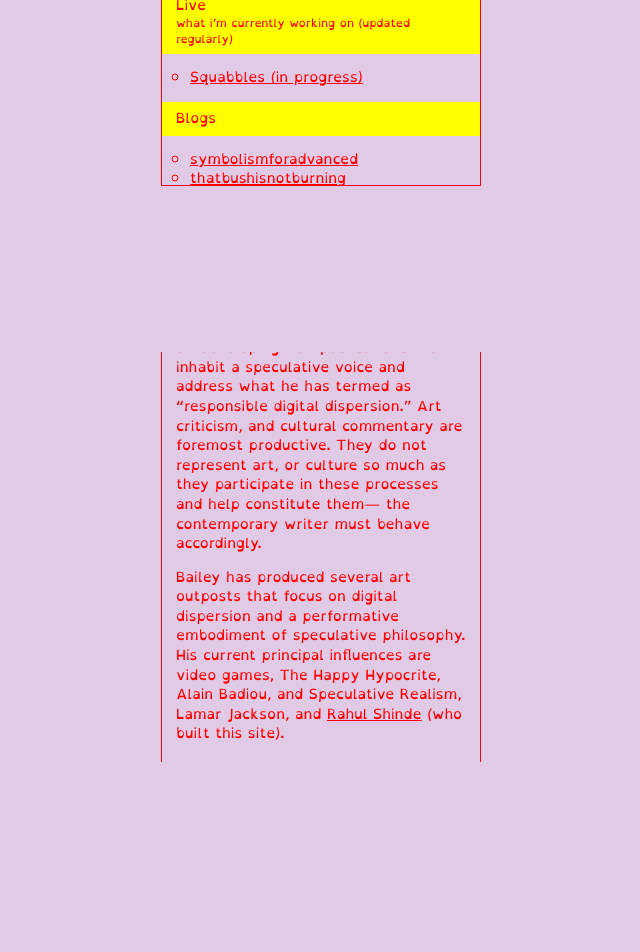
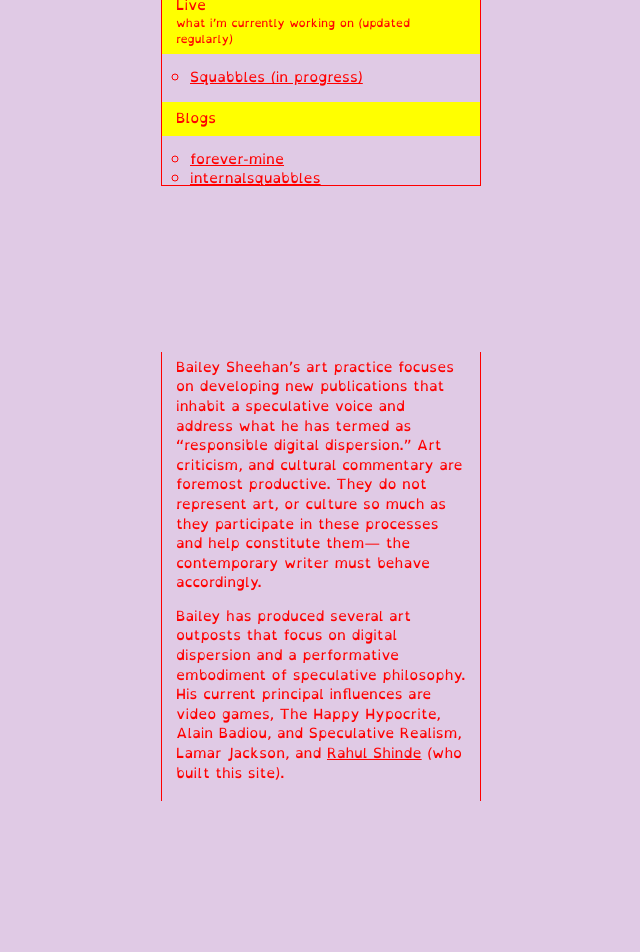
Before and after one commit to rahulshinde/bailey_site, a Jekyll site: the page built from index.md, in a window 1280 px wide. Shown: the part 548-1500 px from the top of the page, without its empty margins (319-959 px from the left). Built offline with Jekyll 4.4.1, drawn with Linux system fonts in a browser that asks for light colours; before the commit the page ends 1476 px from its top, so only the background shows below that.

Commit message:
adding projects

```diff
--- a/index.md
+++ b/index.md
@@ -19,6 +19,8 @@ layout: default
 * [Squabbles (in progress)](live/squabbles.html)
 
 ## Blogs
+* [forever-mine](https://forever-mine.net/)
+* [internalsquabbles](https://int-squab.net/)
 * [symbolismforadvanced](http://symbolismforadvanced.net/)
 * [thatbushisnotburning](http://thatbushisnotburning.net/)
 
```
